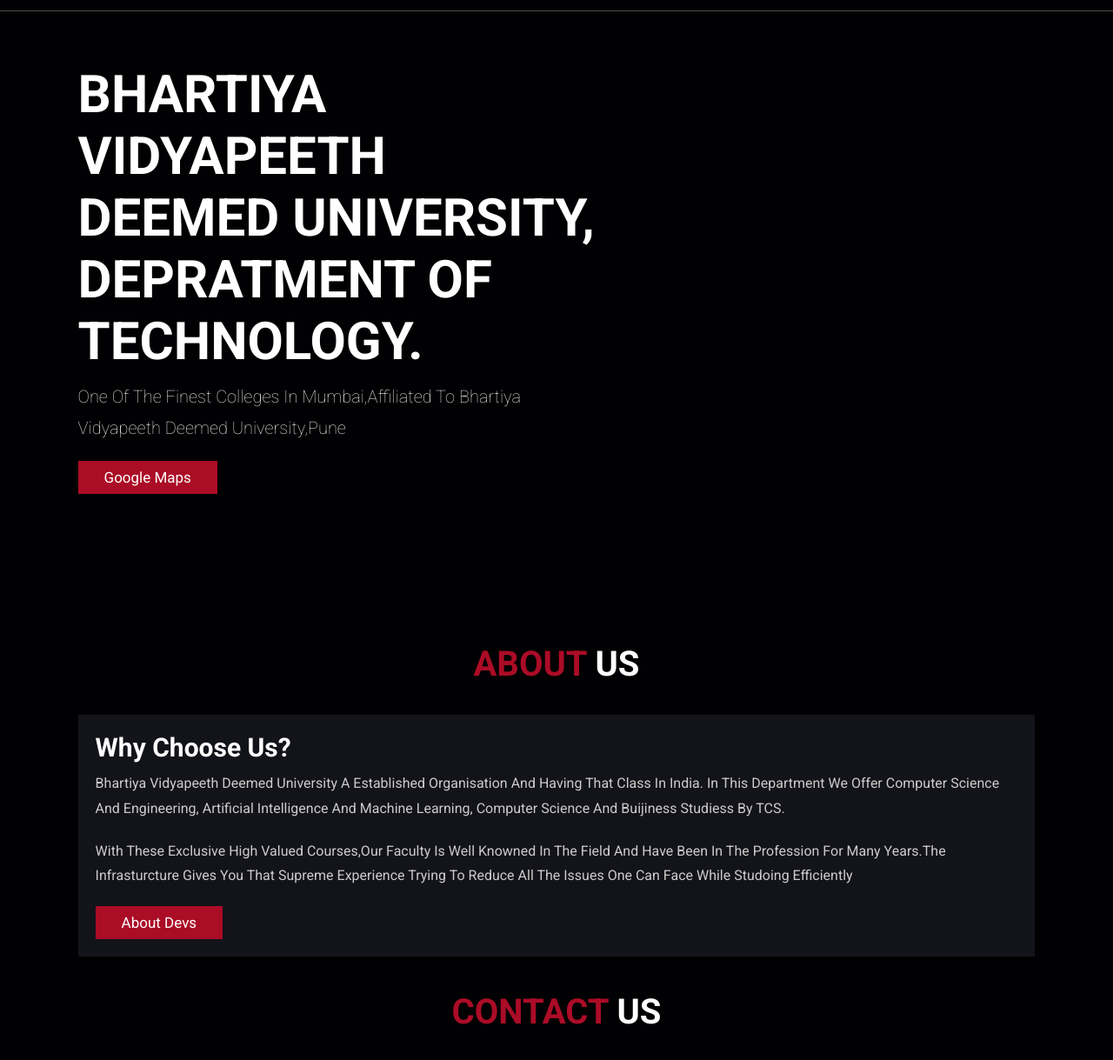
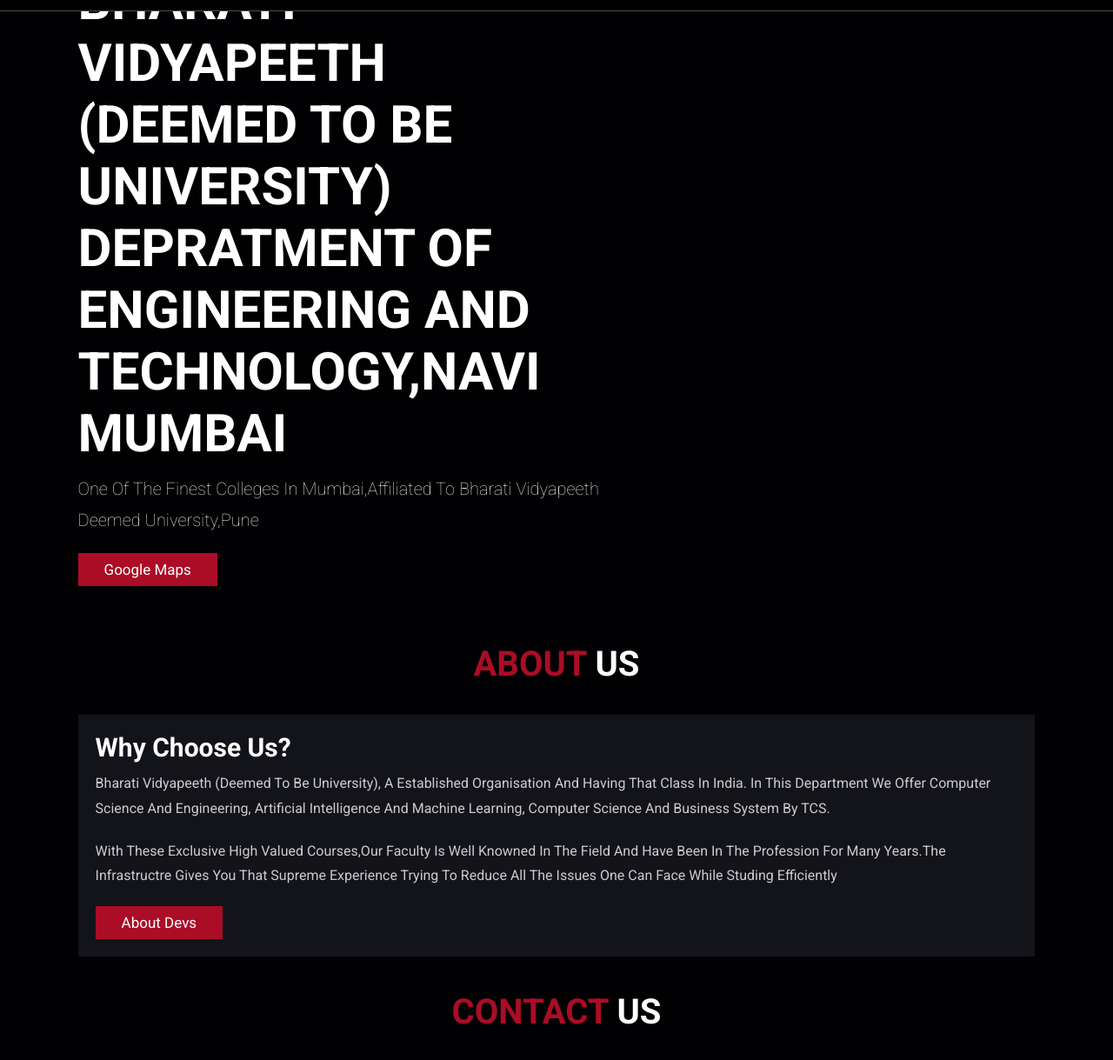
Before and after one commit to ArnavMaggon/college, a plain HTML site: page index.html in a window 1280 px wide. Shown: the part 80-1299 px from the top of the page at 87% size. Drawn offline with Linux system fonts and the light colour scheme; grey boxes are pictures that could not be loaded.

Commit message:
Update index.html

```diff
--- a/index.html
+++ b/index.html
@@ -5,7 +5,7 @@
     <meta charset="UTF-8">
     <meta http-equiv="X-UA-Compatible" content="IE=edge">
     <meta name="viewport" content="width=device-width, initial-scale=1.0">
-    <title>BVPDET</title>
+    <title>BVUDET</title>
 
     <!-- font awesome cdn link  -->
     <link rel="stylesheet" href="https://cdnjs.cloudflare.com/ajax/libs/font-awesome/5.15.4/css/all.min.css">
@@ -52,8 +52,8 @@
     <section class="home" id="home">
 
         <div class="content">
-            <h3>Bhartiya Vidyapeeth Deemed University, Depratment of technology.</h3>
-            <p>One of the finest colleges in mumbai,Affiliated to Bhartiya Vidyapeeth Deemed University,Pune</p>
+            <h3>Bharati Vidyapeeth (Deemed To Be University) Depratment Of Engineering and Technology,Navi Mumbai</h3>
+            <p>One of the finest colleges in mumbai,Affiliated to Bharati Vidyapeeth Deemed University,Pune</p>
             <a href="https://www.google.com/maps/place/Bharati+Vidyapeeth+(Deemed+to+be+University)+Department+of+Engineering+and+Technology,+Navi+Mumbai/data=!4m7!3m6!1s0x3be7c38a077ce761:0x2133ad39bcf67618!8m2!3d19.0304974!4d73.0592403!16s%2Fg%2F11qp82_6t0!19sChIJYed8B4rD5zsRGHb2vDmtMyE?authuser=0&hl=en&rclk=1"
                 class="btn">Google Maps</a>
         </div>
@@ -86,10 +86,10 @@
 
             <div class="content">
                 <h3>Why choose us?</h3>
-                <p>Bhartiya Vidyapeeth Deemed University a established organisation and having that class in india.
-                    In this Department we offer Computer Science and Engineering, Artificial Intelligence and Machine Learning, Computer Science And buijiness studiess by TCS.
+                <p>Bharati Vidyapeeth (Deemed To Be University), a established organisation and having that class in india.
+                    In this Department we offer Computer Science and Engineering, Artificial Intelligence and Machine Learning, Computer Science And Business System by TCS.
                 </p>
-                <p>With these exclusive high valued courses,Our Faculty is well knowned in the field and have been in the profession for many years.The infrasturcture gives you that supreme experience trying to reduce all the issues one can face while studoing efficiently</p>
+                <p>With these exclusive high valued courses,Our Faculty is well knowned in the field and have been in the profession for many years.The infrastructre gives you that supreme experience trying to reduce all the issues one can face while studing efficiently</p>
                 <a href="about.html" class="btn">About devs</a>
             </div>
 
```
